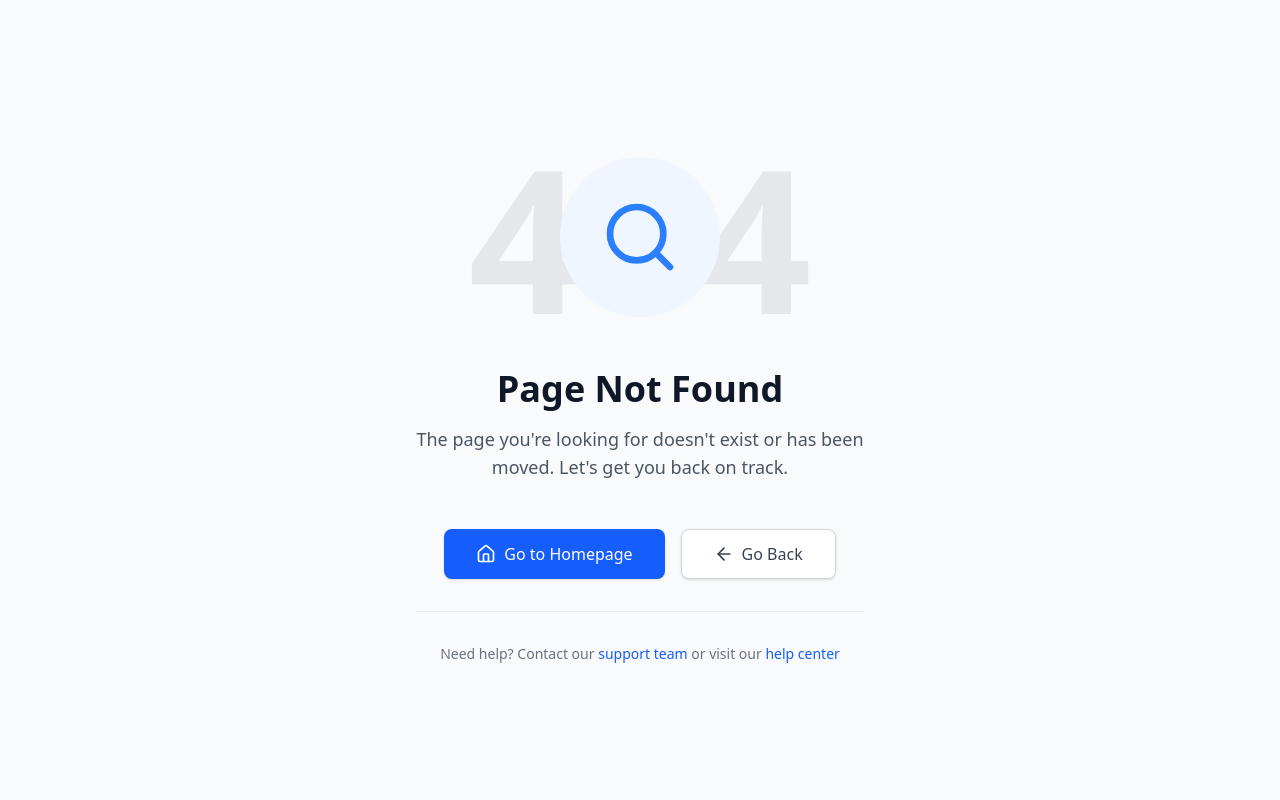
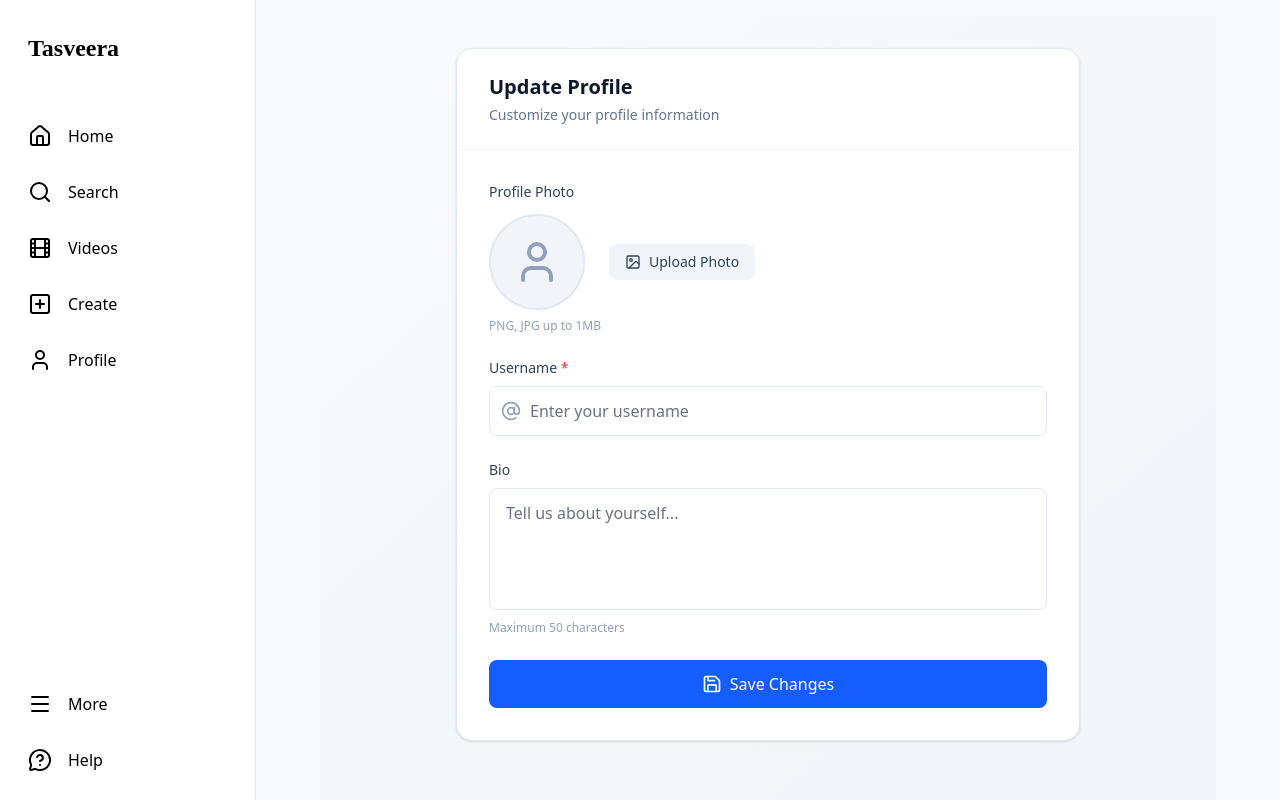
Before and after one commit to Mithlesh-15/tasveera-FrameStories, a React (Vite) app in the folder frontend/: page /update-profile in a window 1280 px wide. Before the commit this address had no page. Built offline with nearby package versions, Linux system fonts and the light colour scheme.

Commit message:
created updateProfile page

```diff
--- a/frontend/src/main.jsx
+++ b/frontend/src/main.jsx
@@ -17,6 +17,7 @@ import Videos from "./pages/Videos.jsx";
 import Profile from "./pages/Profile.jsx";
 import Post from "./pages/Post.jsx";
 import NotFound from "./pages/NotFount.jsx"
+import UpdateProfile from "./pages/UpdateProfile.jsx";
 
 const router = createBrowserRouter(
   createRoutesFromElements(
@@ -28,6 +29,7 @@ const router = createBrowserRouter(
         <Route path="/videos" element={<Videos />} />
         <Route path="/profile/:userid" element={<Profile />} />
         <Route path="/post/:postid" element={<Post />} />
+        <Route path="/update-profile" element={<UpdateProfile />} />
       </Route>
       <Route path="/login" element={<Login />} />
       <Route path="/signup" element={<SignUp />} />
--- a/frontend/src/pages/Profile.jsx
+++ b/frontend/src/pages/Profile.jsx
@@ -87,9 +87,9 @@ export default function InstagramProfile() {
               <div className="flex gap-2">
                 {owner ? (
                   <>
-                    <button className="flex-1 bg-gray-200 hover:bg-blue-200 text-black font-semibold py-2 px-4 rounded-lg transition text-sm">
+                    <Link to="/update-profile" className="flex-1 bg-gray-200 hover:bg-blue-200 text-black font-semibold py-2 px-4 rounded-lg transition text-sm text-center">
                       Edit Profile
-                    </button>
+                    </Link>
                     <button className="flex-1 bg-gray-200 hover:bg-red-300 text-red-500 font-semibold py-2 px-4 rounded-lg transition text-sm">
                       Logout
                     </button>
--- /dev/null
+++ b/frontend/src/pages/UpdateProfile.jsx
@@ -0,0 +1,182 @@
+import React, { useEffect, useState } from "react";
+import { User, Image, Save, Loader, Mail, AtSign } from "lucide-react";
+import { useLocation } from "react-router-dom";
+
+export default function UpdateProfile() {
+  const location = useLocation();
+  const [formData, setFormData] = useState({
+    profilePhoto: null,
+    username: "",
+    bio: "",
+  });
+
+  const [previews, setPreviews] = useState({
+    profilePhoto: null,
+  });
+
+  const handleFileChange = (e, fieldName) => {
+    const file = e.target.files[0];
+    if (file) {
+      setFormData((prev) => ({ ...prev, [fieldName]: file }));
+      const reader = new FileReader();
+      reader.onloadend = () => {
+        setPreviews((prev) => ({ ...prev, [fieldName]: reader.result }));
+      };
+      reader.readAsDataURL(file);
+    }
+  };
+
+  const [loading, setLoading] = useState(false);
+
+  const handleInputChange = (e) => {
+    const { name, value } = e.target;
+    setFormData((prev) => ({ ...prev, [name]: value }));
+  };
+
+  const handleSubmit = async (e) => {
+    e.preventDefault();
+    setLoading(true);
+
+    try {
+      if (formData.username === "" || formData.email === "") {
+        alert("Please Fill All Required Fields");
+        setLoading(false);
+        return;
+      }
+      // Your API call here
+    } catch (error) {
+      console.error(error);
+      setLoading(false);
+    }
+  };
+
+  useEffect(() => {
+    const handleBeforeUnload = (e) => {
+      if (loading) {
+        e.preventDefault();
+        e.returnValue = "";
+      }
+    };
+    window.addEventListener("beforeunload", handleBeforeUnload);
+    return () => window.removeEventListener("beforeunload", handleBeforeUnload);
+  }, [loading]);
+
+  useEffect(() => {
+    if (loading) {
+      const handlePopState = () => {
+        window.history.pushState(null, "", location.pathname);
+      };
+      window.history.pushState(null, "", location.pathname);
+      window.addEventListener("popstate", handlePopState);
+
+      return () => window.removeEventListener("popstate", handlePopState);
+    }
+  }, [loading, location]);
+
+  return (
+    <div className="min-h-screen bg-linear-to-br from-slate-50 to-slate-100">
+      <div className="max-w-2xl mx-auto px-6 py-8">
+        <div className="bg-white rounded-2xl shadow-sm border border-slate-200 overflow-hidden">
+          <div className="px-8 py-6 border-b border-slate-100">
+            <h2 className="text-xl font-semibold text-slate-900">
+              Update Profile
+            </h2>
+            <p className="text-sm text-slate-500 mt-1">
+              Customize your profile information
+            </p>
+          </div>
+
+          <div className="p-8 space-y-6">
+            <div>
+              <label className="block text-sm font-medium text-slate-700 mb-3">
+                Profile Photo
+              </label>
+              <div className="flex items-center gap-6">
+                <div className="relative">
+                  {previews.profilePhoto ? (
+                    <img
+                      src={previews.profilePhoto}
+                      alt="Profile"
+                      className="w-24 h-24 rounded-full object-cover border-2 border-slate-200"
+                    />
+                  ) : (
+                    <div className="w-24 h-24 rounded-full bg-slate-100 flex items-center justify-center border-2 border-slate-200">
+                      <User className="w-12 h-12 text-slate-400" />
+                    </div>
+                  )}
+                </div>
+                <label className="cursor-pointer px-4 py-2 bg-slate-100 hover:bg-slate-200 text-slate-700 rounded-lg transition-colors text-sm font-medium inline-flex items-center gap-2">
+                  <Image className="w-4 h-4" />
+                  {previews.profilePhoto ? "Change Photo" : "Upload Photo"}
+                  <input
+                    type="file"
+                    accept="image/*"
+                    onChange={(e) => handleFileChange(e, "profilePhoto")}
+                    className="hidden"
+                  />
+                </label>
+              </div>
+              <p className="text-xs text-slate-400 mt-2">
+                PNG, JPG up to 1MB
+              </p>
+            </div>
+
+            <div>
+              <label className="block text-sm font-medium text-slate-700 mb-2">
+                Username <span className="text-red-500">*</span>
+              </label>
+              <div className="relative">
+                <AtSign className="absolute left-3 top-1/2 transform -translate-y-1/2 w-5 h-5 text-slate-400" />
+                <input
+                  type="text"
+                  name="username"
+                  value={formData.username}
+                  onChange={handleInputChange}
+                  placeholder="Enter your username"
+                  className="w-full pl-10 pr-4 py-3 border border-slate-200 rounded-lg focus:outline-none focus:ring-2 focus:ring-blue-500 focus:border-transparent placeholder-gray-500"
+                />
+              </div>
+            </div>
+
+
+
+            <div>
+              <label className="block text-sm font-medium text-slate-700 mb-2">
+                Bio
+              </label>
+              <textarea
+                name="bio"
+                value={formData.bio}
+                onChange={handleInputChange}
+                placeholder="Tell us about yourself..."
+                rows="4"
+                className="w-full px-4 py-3 border border-slate-200 rounded-lg focus:outline-none focus:ring-2 focus:ring-blue-500 focus:border-transparent resize-none placeholder-gray-500"
+              />
+              <p className="text-xs text-slate-400 mt-1">
+                Maximum 50 characters
+              </p>
+            </div>
+
+            {loading ? (
+              <button
+                className="w-full bg-blue-300 hover:bg-blue-400 text-white font-medium py-3 px-6 rounded-lg transition-colors flex items-center justify-center gap-2 cursor-no-drop"
+                disabled
+              >
+                <Loader className="w-5 h-5 animate-spin" />
+                <span>Updating...</span>
+              </button>
+            ) : (
+              <button
+                onClick={handleSubmit}
+                className="w-full bg-blue-600 hover:bg-blue-700 text-white font-medium py-3 px-6 rounded-lg transition-colors flex items-center justify-center gap-2"
+              >
+                <Save className="w-5 h-5" />
+                <span>Save Changes</span>
+              </button>
+            )}
+          </div>
+        </div>
+      </div>
+    </div>
+  );
+}
```
